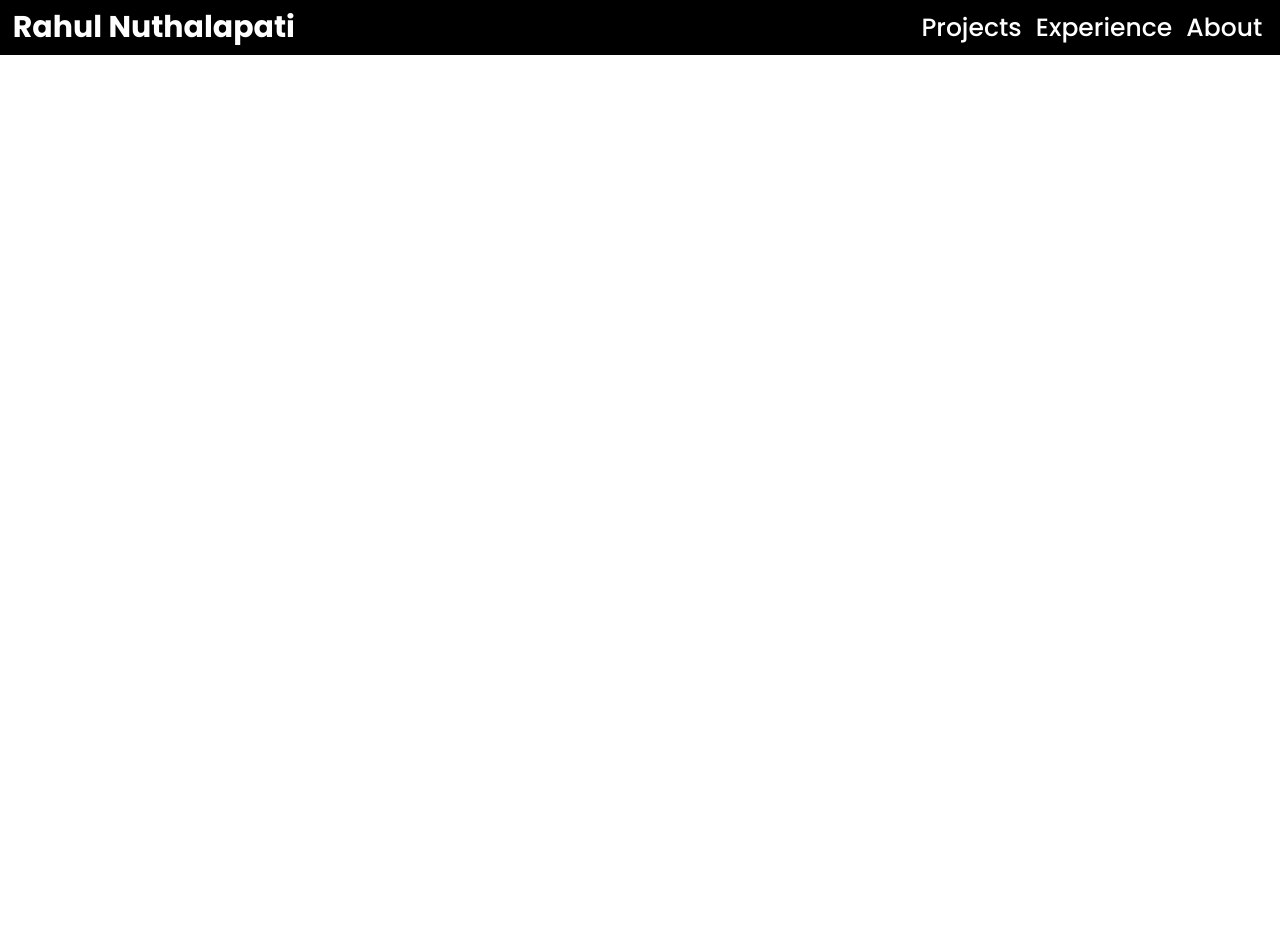
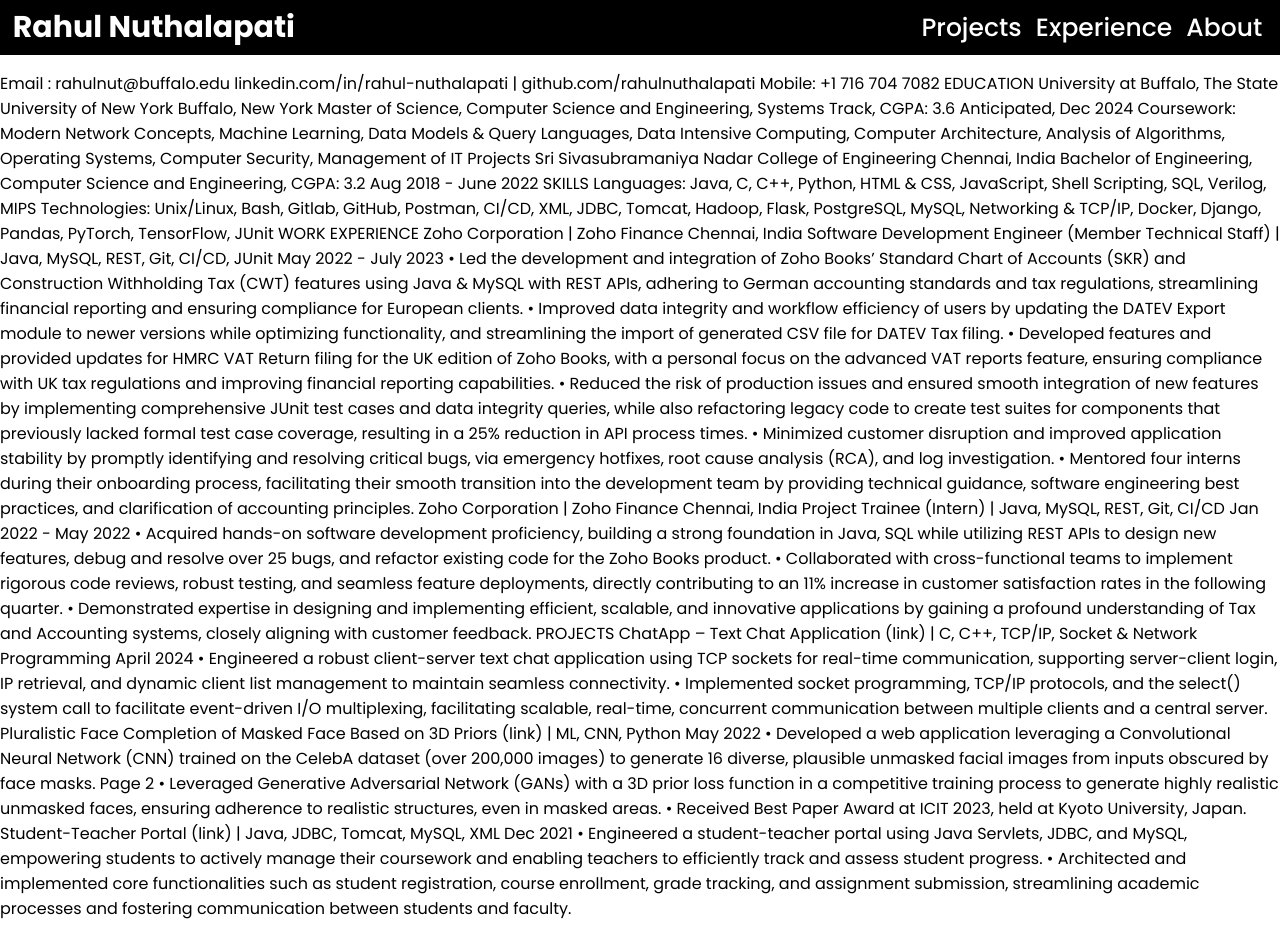
Before and after one commit to rahulnuthalapati/rahulnuthalapati.github.io, a plain HTML site: page index.html in a window 1280 px wide. Before the commit the page ends 800 px from the top, so only its background shows below. Drawn offline with Linux system fonts and the light colour scheme.

Commit message:
Fixed content tag

```diff
--- a/index.html
+++ b/index.html
@@ -20,7 +20,7 @@
     </div>
 
     <div>
-        <p id="content">
+        <p>
             Email : rahulnut@buffalo.edu
 linkedin.com/in/rahul-nuthalapati | github.com/rahulnuthalapati Mobile: +1 716 704 7082
 EDUCATION
```
